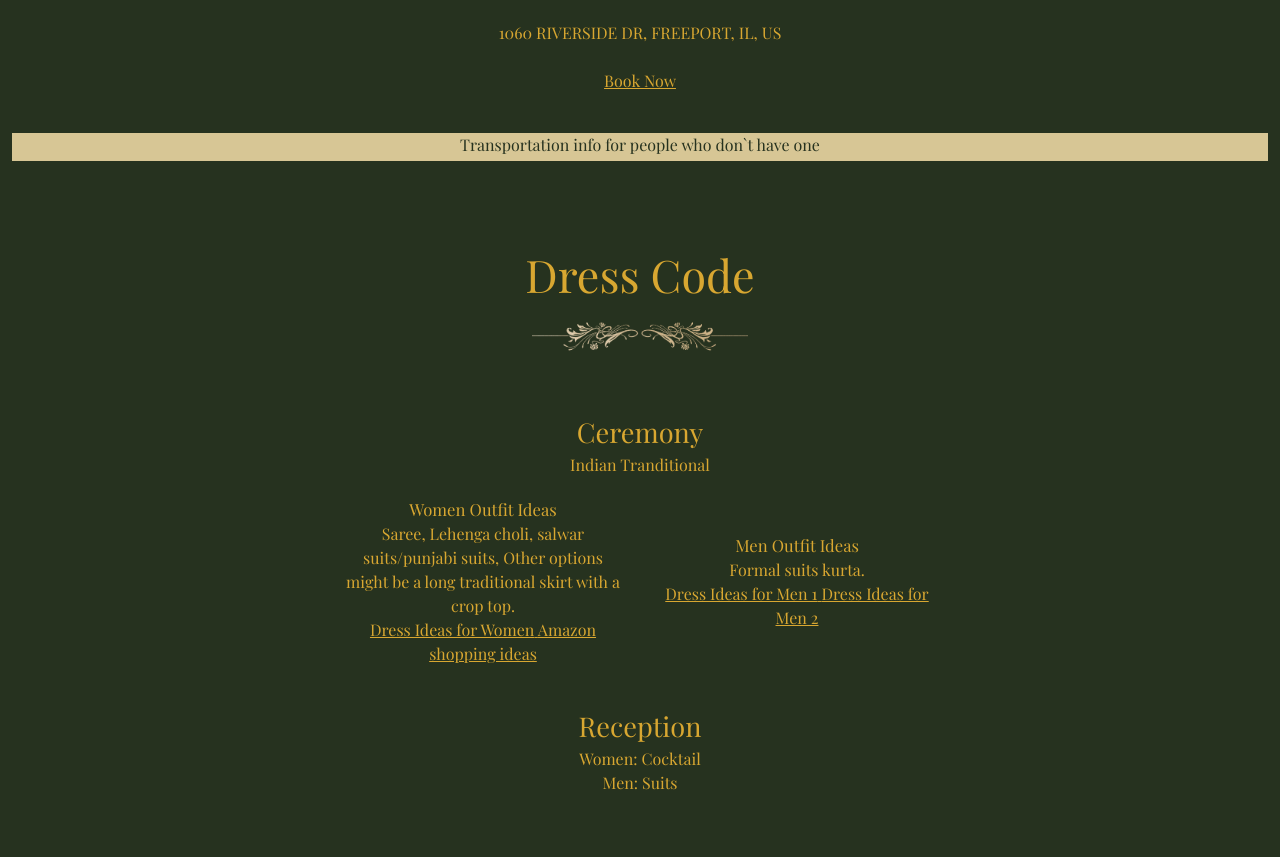
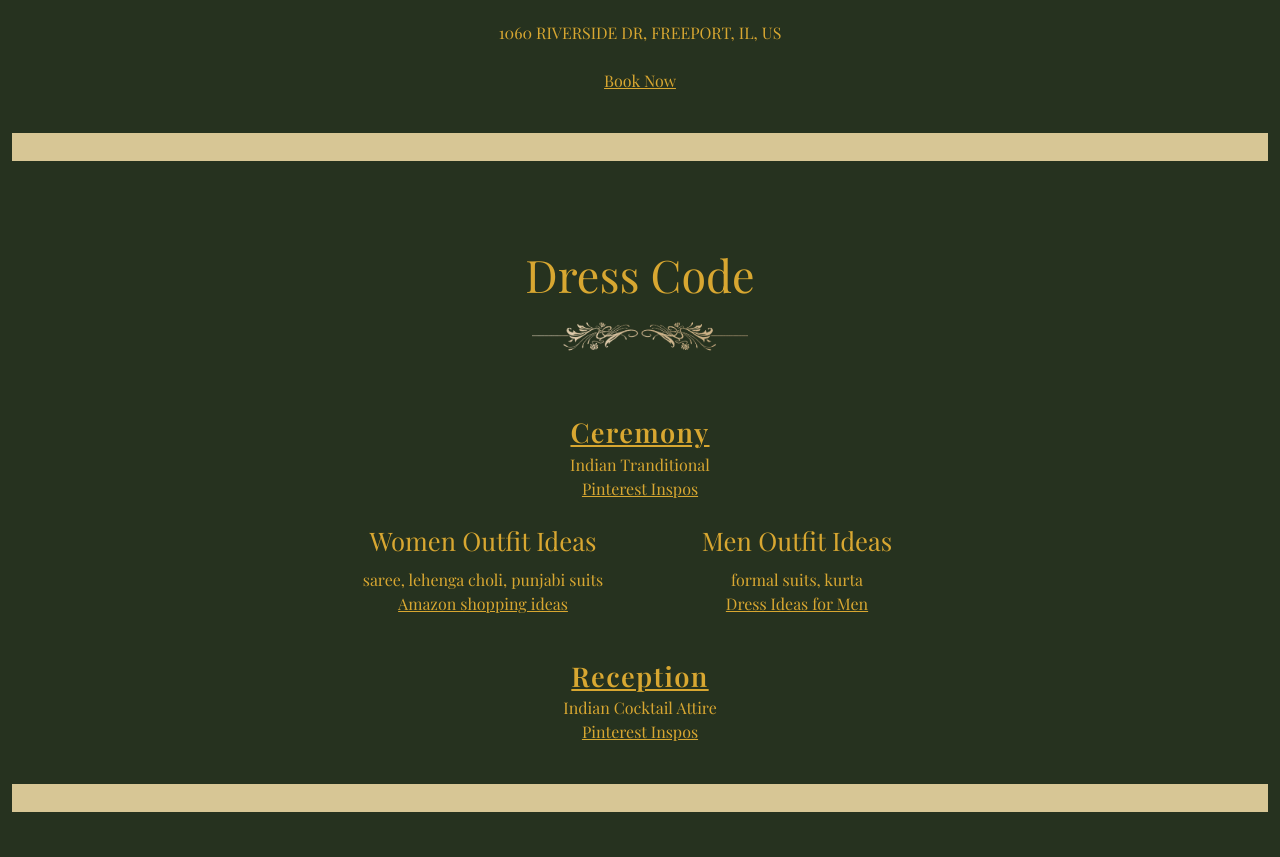
Before and after one commit to jezraelhope/adipkwedding, a React (Vite) app: page /details in a window 1280 px wide. Shown: the part 1940-2797 px from the top of the page. Built offline with nearby package versions, Linux system fonts and the light colour scheme; a web font is replaced by a local one.

Commit message:
more styling

```diff
--- a/src/Components/navigation.jsx
+++ b/src/Components/navigation.jsx
@@ -2,9 +2,9 @@ import { Link } from "react-router-dom";
 
 const Nav = () => {
   return (
-    <nav className="bg-white w-full flex flex-row items-center fixed top-0 py-5 px-5 bg-pineTree text-metallic z-10">
-      <div className="w-2/5 font-[parisienne] text-start text-['max(2vw, 2rem)']">
-        #timmawedstimmi
+    <nav className="bg-white w-full flex flex-row items-center fixed top-0 py-5 px-5 bg-pineTree text-metallic z-50">
+      <div className="w-2/5 font-[parisienne] text-start text-['max(2vw, 2rem)'] cursor-pointer">
+        <Link to="/"></Link>#timmawedstimmi
       </div>
       <ul className="w-3/5 flex flex-row space-between px-3 text-center text-p">
         <li className="w-1/5">
--- a/src/Styles/home.css
+++ b/src/Styles/home.css
@@ -1,8 +1,33 @@
 .hero {
-  background: url("../assets/palmtree.jpeg") no-repeat fixed;
-  background-size: cover;
+  position: relative;
   width: 100%;
 }
+
+.herobg {
+  position: absolute;
+  width: 100%;
+  height: 100%;
+  top: 0;
+  left: 0;
+  background: url("../assets/emeraldgold.jpeg") no-repeat fixed;
+  background-size: cover;
+  opacity: 0.5;
+}
+
+/* .hero:before {
+  content: " ";
+  display: block;
+  position: absolute;
+  left: 0;
+  top: 0;
+  width: 100%;
+  height: 100%;
+  opacity: 0.6;
+  /* background-repeat: no-repeat; */
+/* background-position: 50% 0; */
+/* background-size: cover; */
+/* background: url("../assets/emeraldgold.jpeg") no-repeat fixed; */
+/* }  */
 
 .timma {
   background: url("../assets/timma.jpeg") no-repeat fixed;
--- a/src/Views/Details.jsx
+++ b/src/Views/Details.jsx
@@ -11,7 +11,7 @@ const Details = () => {
         <img src={ornate} alt="" className="h-16 mx-auto" />
         <div className="transportation">
           <div className="my-7 px-16">
-            <p>Estimate driving time from</p>
+            <p>Estimate driving time from:</p>
             <p>Chicago: 2.5 hrs.</p>
             <p>Bartlett: 1.5 hrs.</p>
             <p>Naperville: 2 hrs.</p>
@@ -24,7 +24,7 @@ const Details = () => {
             allowfullScreen=""
             loading="lazy"
             referrerPolicy="no-referrer-when-downgrade"
-            className="text-center mx-auto px-5 my-12"
+            className="text-center mx-auto px-5 my-12 w-full"
           ></iframe>
           <a
             href="https://www.google.com/maps?ll=42.483724,-89.451869&z=18&t=m&hl=en&gl=US&mapclient=embed&cid=17347154574190031165"
@@ -53,7 +53,7 @@ const Details = () => {
           </a>
         </div>
         <div className="w-full h-7 bg-gold text-pineTree mt-10">
-          <p>Transportation info for people who don`t have one</p>
+          <p></p>
         </div>
       </div>
       <div className="dresscode">
@@ -61,54 +61,104 @@ const Details = () => {
           <h2 className="text-h3">Dress Code</h2>
           <img src={ornate} alt="" className="h-16 mx-auto mb-10" />
         </div>
-        <div>
+        <div className="">
           <div className="mb-10">
-            <h3 className="text-h4">Ceremony</h3>
-            <p className="mb-5">Indian Tranditional</p>
-            <div className="flex flex-row w-1/2 mx-auto items-center mb-5">
-              <div className="w-1/2 px-5">
-                <p className="text-p2">Women Outfit Ideas</p>
-                <p>
-                  Saree, Lehenga choli, salwar suits/punjabi suits, Other
-                  options might be a long traditional skirt with a crop top.
-                </p>
+            <h3 className="text-h4 underline tracking-wider font-semibold">
+              Ceremony
+            </h3>
+            <p className="">Indian Tranditional</p>
+            <a
+              href="https://www.pinterest.com/prateemakarande/ceremony-inspiration/"
+              className="underline mb-10"
+              target="_blank"
+            >
+              Pinterest Inspos
+            </a>
+            <div className="flex flex-col w-full md:flex-row md:w-1/2 mx-auto items-center justify-items-center my-5">
+              <div className="w-full md:w-1/2 px-5 mb-10 md:mb-0">
+                <p className="text-h5">Women Outfit Ideas</p>
 
-                <a href="https://youtu.be/FMlcSUY6KRk" className="underline">
+                <div className="flex flex-col">
+                  <p className="mt-2">saree, lehenga choli, punjabi suits</p>
+                  {/* <a
+                    href="https://youtu.be/FMlcSUY6KRk"
+                    className="underline"
+                    target="_blank"
+                  >
                     {" "}
                     Dress Ideas for Women
-                </a>
-
+                  </a> */}
                   <a
                     href="https://www.amazon.com/s?k=wedding+sarees+for+women&crid=2CD9Q1IUMTPVY&sprefix=wedding+saree%2Caps%2C168&ref=nb_sb_ss_pltr-sample-20_2_13"
                     className="underline"
+                    target="_blank"
                   >
                     {" "}
                     Amazon shopping ideas
                   </a>
                 </div>
-              <div className="w-1/2 px-5">
-                <p className="text-p2">Men Outfit Ideas</p>
-                <p>Formal suits kurta.</p>
-                <a
+              </div>
+              <div className="w-full md:w-1/2 px-5">
+                <p className="text-h5">Men Outfit Ideas</p>
+                <p className="mt-2">formal suits, kurta</p>
+                <div className="flex flex-col">
+                  {/* <a
                     href="https://www.youtube.com/watch?v=Y5DnjnDz2KU&ab_channel=VaibhavKeswani"
                     className="underline"
+                    target="_blank"
                   >
                     {" "}
                     Dress Ideas for Men 1
-                </a>
-                <a href="https://youtu.be/x-sHC-sWNDU" className="underline">
+                  </a> */}
+                  <a
+                    href="https://youtu.be/x-sHC-sWNDU"
+                    className="underline"
+                    target="_blank"
+                  >
                     {" "}
-                  Dress Ideas for Men 2
+                    Dress Ideas for Men
                   </a>
                 </div>
               </div>
             </div>
+          </div>
           <div>
-            <h3 className="text-h4">Reception</h3>
-            <p>Women: Cocktail</p>
-            <p>Men: Suits</p>
+            <h3 className="text-h4 underline tracking-wider font-semibold">
+              Reception
+            </h3>
+            <p>Indian Cocktail Attire</p>
+
+            <a
+              href="https://www.pinterest.com/prateemakarande/reception-inspiration/"
+              className="underline"
+            >
+              Pinterest Inspos
+            </a>
           </div>
         </div>
+        <div className="w-full h-7 bg-gold text-pineTree mt-10">
+          <p></p>
+        </div>
+      </div>
+      <div className="mt-10 flex flex-col items-center">
+        <h2 className="text-h3">Other Things to Note:</h2>
+        <img src={ornate} alt="" className="h-16 mx-auto mb-10" />
+        <ul className="my-5 list-disc px-10 text-start">
+          <li>
+            Backyard Road and Barn is in a remote location and may have issues
+            with network.
+          </li>
+          <li>
+            Since the wedding will occur at the end of summer the weather might
+            get too hot. Refreshments will be provided but please manage
+            expectations.
+          </li>
+          <li>
+            Since the wedding will occur at the end of summer the weather might
+            get too hot. Refreshments will be provided but please manage
+            expectations.
+          </li>
+        </ul>
       </div>
     </div>
   );
--- a/src/Views/Registry.jsx
+++ b/src/Views/Registry.jsx
@@ -12,12 +12,14 @@ const Registry = () => {
           <a
             href="https://www.zola.com/registry/venkatadityaandprateema"
             className="mx-3 underline"
+            target="_blank"
           >
             Cashfund
           </a>
           <a
             href="https://www.amazon.com/wedding/share/adityaandprateema"
             className="mx-3 underline"
+            target="_blank"
           >
             Amazon Registry
           </a>
--- a/src/Views/Rituals.jsx
+++ b/src/Views/Rituals.jsx
@@ -10,7 +10,7 @@ const Rituals = () => {
         <h1 className="text-banner font-adipk pt-18">Rituals</h1>
       </div>
       <div className="ceremony flex flex-col bg-pineTree items-center">
-        <div className="flex flex-col items-center p-10 justify-items-start w-1/2 ">
+        <div className="flex flex-col items-center p-10 justify-items-start w-full md:w-1/2 ">
           <div className="my-5">
             <h4 className=" text-h4">Ganesh Puja</h4>
             <p>
--- a/tailwind.config.js
+++ b/tailwind.config.js
@@ -12,6 +12,7 @@ export default {
       postBanner: "max(4.5vw, 2rem)",
       h3: "max(3.5vw, 2rem)",
       h4: "max(2vw, 1.7rem)",
+      h5: "max(2vw, 1.3rem)",
       p: "max(1vw, .5rem)",
       p2: "max(1.3vw, 1rem)",
     },
```
Also changed, not shown: src/Views/Home.jsx (+40 -17 lines), src/Views/TheBigDay.jsx (+13 -13 lines), 1 other file (tests, documents, lock files or other folders). Lines whose indentation alone changed are shown as unchanged.
